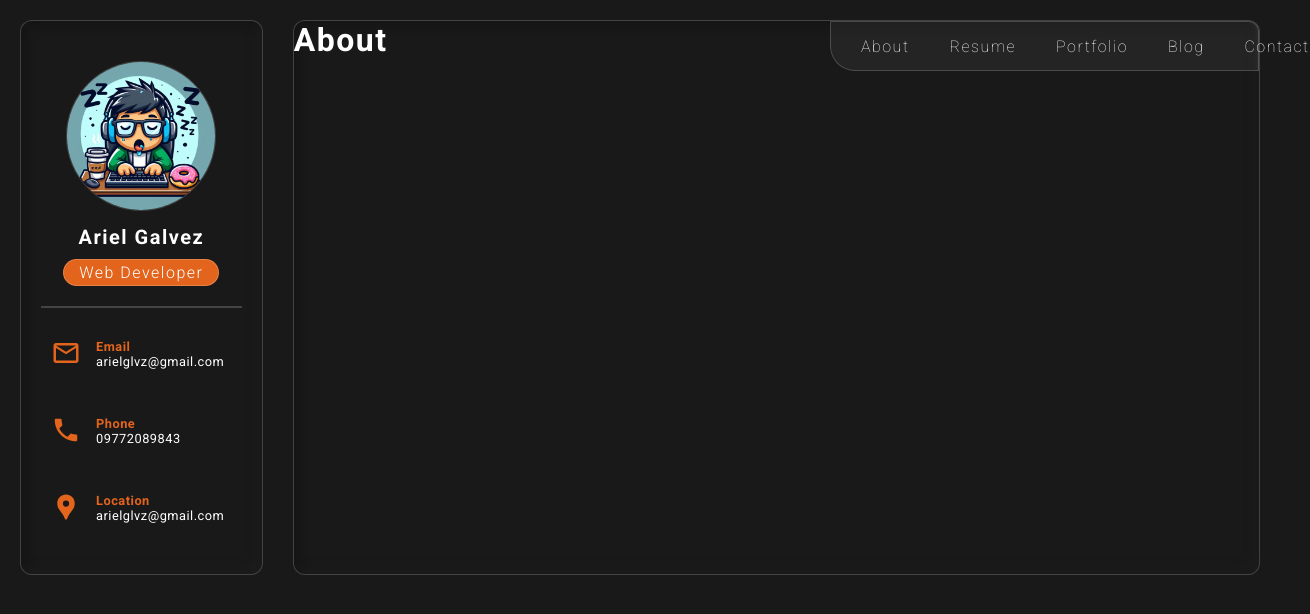
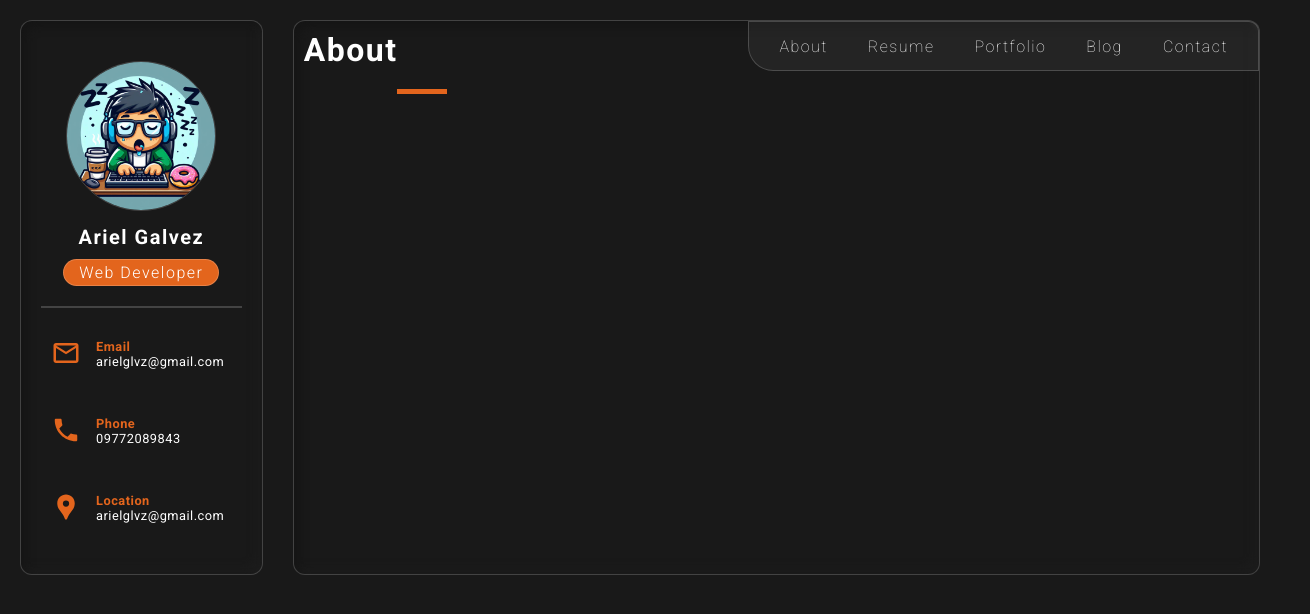
Before and after one commit to ieljohn10/portfolio, a React (Vite) app: page / in a window 1280 px wide. Shown: the top 614 px of the page, 1310 px wide, since content can reach past the window. Built offline with nearby package versions, Linux system fonts and the light colour scheme.

Commit message:
feat: added ui

```diff
--- a/src/components/main-content/components/navigation/navigation.scss
+++ b/src/components/main-content/components/navigation/navigation.scss
@@ -6,8 +6,7 @@ nav {
   ul {
     padding: 10px;
     min-height: 50px;
-    width: 429px;
-    max-width: 500px;
+    width: 100%;
     list-style: none;
     background: rgba(255, 255, 255, 0.05);
     backdrop-filter: blur(2px);
--- a/src/components/main-content/main-content..scss
+++ b/src/components/main-content/main-content..scss
@@ -1,6 +1,4 @@
 .mainContent {
-  // padding: 15px 30px;
-  // position: relative;
   width: 100%;
   border-radius: 12px;
   background: #191919;
@@ -10,21 +8,22 @@
   .header {
     display: flex;
     justify-content: space-between;
-  }
-  h1 {
-    width: max-content;
-    position: relative;
-    letter-spacing: 1.5px;
-    color: #fff;
+    h1 {
+      padding: 10px;
+      width: max-content;
+      position: relative;
+      letter-spacing: 1.5px;
+      color: #fff;
 
-    // &::after {
-    //   content: "";
-    //   position: absolute;
-    //   bottom: -15px;
-    //   left: 0;
-    //   height: 5px;
-    //   width: 50px;
-    //   background-color: #e3651d;
-    // }
+      &::after {
+        content: "";
+        position: absolute;
+        bottom: -15px;
+        left: '-15px';
+        height: 5px;
+        width: 50px;
+        background-color: #e3651d;
+      }
+    }
   }
 }
```
